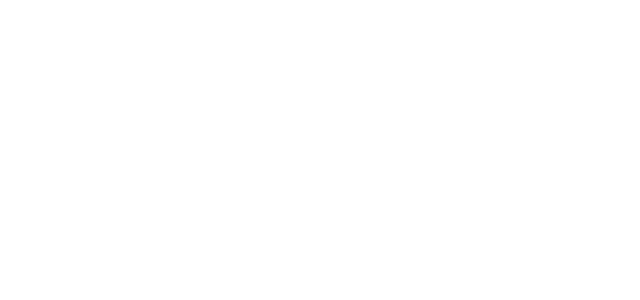
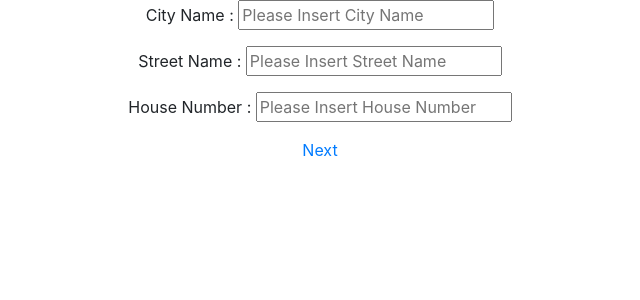
Before and after one commit to ziv247/teamEx, a React (Create React App) app in the folder team-ex/: page / in a window 1280 px wide. Shown: the top 300 px of the page, without its empty margins (320-960 px from the left). Built offline with nearby package versions, Linux system fonts and the light colour scheme.

Commit message:
phase2 add

```diff
--- a/team-ex/public/index.html
+++ b/team-ex/public/index.html
@@ -2,6 +2,12 @@
 <html lang="en">
   <head>
     <meta charset="utf-8" />
+    <link
+    rel="stylesheet"
+    href="https://maxcdn.bootstrapcdn.com/bootstrap/4.3.1/css/bootstrap.min.css"
+    integrity="sha384-ggOyR0iXCbMQv3Xipma34MD+dH/1fQ784/j6cY/iJTQUOhcWr7x9JvoRxT2MZw1T"
+    crossorigin="anonymous"
+  />
     <link rel="icon" href="%PUBLIC_URL%/favicon.ico" />
     <meta name="viewport" content="width=device-width, initial-scale=1" />
     <meta name="theme-color" content="#000000" />
@@ -26,6 +32,7 @@
     -->
     <title>React App</title>
   </head>
+
   <body>
     <noscript>You need to enable JavaScript to run this app.</noscript>
     <div id="root"></div>
@@ -39,5 +46,8 @@
       To begin the development, run `npm start` or `yarn start`.
       To create a production bundle, use `npm run build` or `yarn build`.
     -->
+    <script src="https://code.jquery.com/jquery-3.3.1.slim.min.js" integrity="sha384-q8i/X+965DzO0rT7abK41JStQIAqVgRVzpbzo5smXKp4YfRvH+8abtTE1Pi6jizo" crossorigin="anonymous"></script>
+    <script src="https://cdnjs.cloudflare.com/ajax/libs/popper.js/1.14.7/umd/popper.min.js" integrity="sha384-UO2eT0CpHqdSJQ6hJty5KVphtPhzWj9WO1clHTMGa3JDZwrnQq4sF86dIHNDz0W1" crossorigin="anonymous"></script>
+    <script src="https://stackpath.bootstrapcdn.com/bootstrap/4.3.1/js/bootstrap.min.js" integrity="sha384-JjSmVgyd0p3pXB1rRibZUAYoIIy6OrQ6VrjIEaFf/nJGzIxFDsf4x0xIM+B07jRM" crossorigin="anonymous"></script>
   </body>
 </html>
--- a/team-ex/src/App.js
+++ b/team-ex/src/App.js
@@ -1,5 +1,11 @@
 import React, { Component } from 'react';
-
+import Phase2 from './components/newComponents/phase2.jsx';
+import {
+    BrowserRouter as Router,
+    Switch,
+    Route,
+    Link,
+  }from 'react-router-dom';
 import './App.css';
 
 export default class App extends Component {
@@ -21,7 +27,13 @@
     render () {
         return (
         <div className = "App">
-
+            <Router>
+                <Switch>
+                    <Route path='/'>
+                        <Phase2/>
+                    </Route>
+                </Switch>
+            </Router>
         </div>
         )
     }
--- /dev/null
+++ b/team-ex/src/components/newComponents/phase2.jsx
@@ -0,0 +1,53 @@
+import React from 'react';
+import {Link} from 'react-router-dom';
+
+class Phase2 extends React.Component{
+    constructor(props){
+        super(props);
+        this.state={
+            city:'',
+            street:'',
+            housenumber:'',
+            allStates:false,
+        }
+    }
+    onChange=(inputName,value)=>{
+        if(inputName=='housenumber'){
+            if(value<=0)alert('Please Choose a Valid House Number!')
+        }
+        this.setState({
+            [inputName]:value
+        })
+
+        localStorage.setItem(inputName,value);
+
+    }
+    checkIfAllTrue=()=>{
+        let city=localStorage.getItem('city')
+        let street=localStorage.getItem('street')
+        let houseNumber=localStorage.getItem('housenumber')
+
+        if(city && street && houseNumber){
+            this.setState({allStates:!this.state.allStates})
+            console.log('great success',city,street,houseNumber)
+        }
+
+
+    }
+
+    render(){
+
+        // console.log(this.state)
+        return(
+            <div>
+                <form action="">
+                    <p>City Name :  <input onChange={((e)=>this.onChange(e.target.name,e.target.value))} name={'city'} placeholder='Please Insert City Name' type="text"/></p>
+                    <p>Street Name : <input onChange={((e)=>this.onChange(e.target.name,e.target.value))} name={'street'} placeholder='Please Insert Street Name' type="text"/></p>
+                    <p>House Number : <input min='1' pattern='([0-9])\w+' onChange={((e)=>this.onChange(e.target.name,e.target.value))} name={'housenumber'} placeholder='Please Insert House Number' type="text"/></p>
+                </form>
+                <Link onClick={this.checkIfAllTrue} path="/phase2">Next</Link>
+            </div>
+        );
+    }
+}
+export default Phase2;
```
Also changed, not shown: 1 other file (tests, documents, lock files or other folders).
